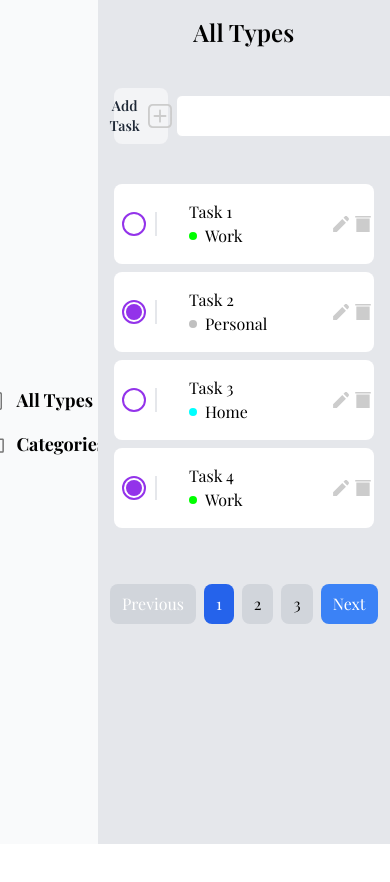
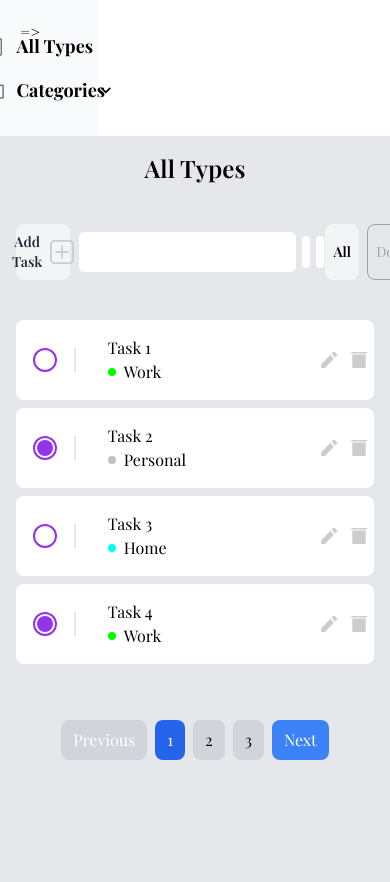
Before and after one commit to GoktugMuratDemir/task-master, a React (Create React App) app: page / in a window 390 px wide. Shown: the top 882 px of the page. Before the commit the page ends 844 px from the top, so only its background shows below. Built offline with nearby package versions, Linux system fonts and the light colour scheme; a web font is replaced by a local one.

Commit message:
side bar responsive eklendi

```diff
--- a/src/Layouts/Main.tsx
+++ b/src/Layouts/Main.tsx
@@ -1,15 +1,37 @@
+import React, { useState } from "react";
 import { Outlet } from "react-router-dom";
 import SideBarList from "./SideBar/SideBarList";
 
+export const LayoutMain: React.FC = () => {
+  const [isOpenNav, setIsOpenNav] = useState<boolean>(false);
 
-export const LayoutMain = () => {
+  const toggleNav = () => {
+    setIsOpenNav(!isOpenNav);
+  };
+
   return (
-    <div className="mx-auto max-h-screen h-screen grid grid-cols-12">
-      <div className="col-span-3 bg-gray-50 p-4 flex items-center justify-center ">
+    <div className="mx-auto max-h-screen h-screen grid grid-cols-12 relative">
+      {/* Sidebar */}
+      <div
+        className={`col-span-3 bg-gray-50 p-4 flex items-center justify-center max-md:${
+          !isOpenNav && "hidden"
+        } ${isOpenNav ? "col-span-full" : ""}`}
+      >
         <SideBarList />
       </div>
-      <div className="col-span-9  max-h-screen h-screen overflow-auto bg-gray-200 p-4">
+
+      {/* Main Content */}
+      <div
+        className={`col-span-9 max-h-screen h-screen overflow-auto bg-gray-200 p-4 max-md:col-span-full ${
+          isOpenNav && "hidden"
+        }`}
+      >
         <Outlet />
+      </div>
+
+      {/* Toggle Button */}
+      <div className="absolute top-5 left-5 hidden max-md:block">
+        <button onClick={toggleNav}>{isOpenNav ? "<" : "=>"}</button>
       </div>
     </div>
   );
--- a/src/Routes/Routes.tsx
+++ b/src/Routes/Routes.tsx
@@ -1,12 +1,14 @@
 import { Outlet } from "react-router-dom";
 import { createBrowserRouter } from "react-router-dom";
-import { LayoutMain } from "../Layouts/Main";
+
 import { Home } from "../Pages/Home";
 import { DetailPage } from "../Pages/Detail";
 import { NotFound404 } from "../Pages/NotFound404";
 import { HomeCategoryPage } from "../Pages/Categories/Home";
 import { WorkCategoryPage } from "../Pages/Categories/Work";
 import { PersonalCategoryPage } from "../Pages/Categories/Personal";
+import { LayoutMain } from "../Layouts/Main";
+
 
 const routes = createBrowserRouter([
   {
```
Also changed, not shown: src/Routes/Elements.tsx (+4 -4 lines).
